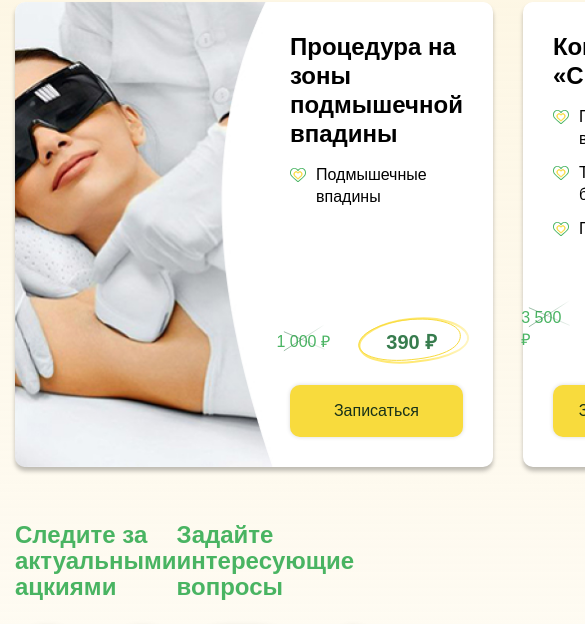
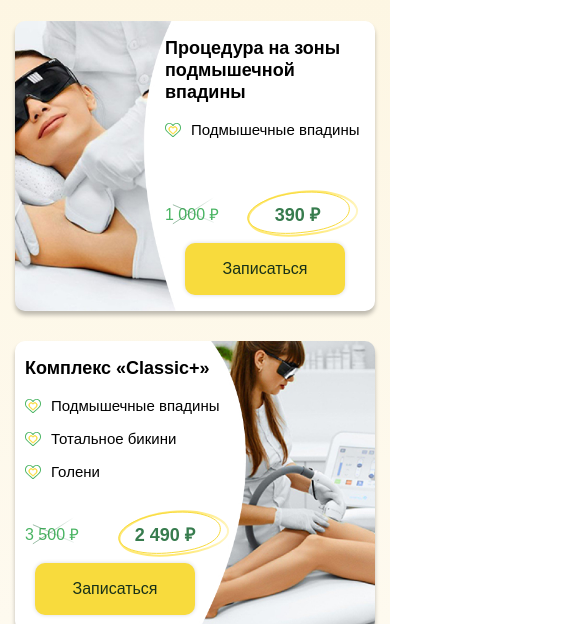
Before and after one commit to shishmaryov/laser-zone, a website: page source/benefits.html in a window 390 px wide. Shown: the part 818-1442 px from the top of the page, 585 px wide, since content can reach past the window. Drawn offline with nearby package versions, Linux system fonts and the light colour scheme; files that its build step writes are made by us from their sources; a script that the page names is missing; files whose address does not match are found by name.

Commit message:
benefits-page mobile version

```diff
--- a/source/sass/blocks/_profits.scss
+++ b/source/sass/blocks/_profits.scss
@@ -3,7 +3,7 @@
 }
 
 .profit {
-	height: 465px;
+	height: 290px;
 	box-shadow: 0px 4px 4px 0px #00000040;
 	position: relative;
 	background-repeat: no-repeat;
@@ -12,6 +12,10 @@
 	display: flex;
 	flex-direction: column;
 	justify-content: space-between;
+
+	@media(min-width: 768px) {
+		height: 465px;
+	}
 
 
 	&--1 {
@@ -31,15 +35,41 @@
 	}
 
 	&--right {
-		padding-left: 275px;
-		padding-right: 30px;
+		padding-left: 150px;
+		padding-right: 10px;
 		background-position: 0 0;
+
+		.discount__button {
+			margin-left: 10%;
+
+			@media(min-width: 768px) {
+				margin-left: 0;
+			}
+		}
+
+		@media(min-width: 768px) {
+			padding-left: 275px;
+			padding-right: 30px;
+		}
 	}
 
 	&--left {
-		padding-right: 275px;
+		padding-right: 150px;
 		background-position: 100% 100%;
-		padding-left: 30px;
+		padding-left: 10px;
+
+		.discount__button {
+			margin-left: 5%;
+
+			@media(min-width: 768px) {
+				margin-left: 0;
+			}
+		}
+
+		@media(min-width: 768px) {
+			padding-right: 275px;
+			padding-left: 30px;
+		}
 
 		.profit__img {
 			right: 0;
@@ -47,19 +77,54 @@
 	}
 
 	&__title {
-font-size: 24px;
+font-size: 18px;
+font-weight: 700;
+line-height: 22px;
+
+
+		@media(min-width: 768px) {
+			font-size: 24px;
 font-weight: 700;
 line-height: 29px;
 max-width: none;
-
+		}
 	}
 
 	.discount {
+		&__item {
+font-size: 15px;
+line-height: 21px;
+
+	@media(min-width: 768px) {
+		font-size: 18px;
+		line-height: 25.2px;
+	}
+		}
+
+
 		&__title {
-		margin-top: 30px;
+		margin-top: 16px;
+		margin-bottom: 16px;
+
+		@media(min-width: 768px) {
+			margin-top: 30px;
+			margin-bottom: 24px;
+		}
 		}
 		&__button {
-			margin-bottom: 30px;
+			margin-top: 15px;
+			margin-bottom: 16px;
+			width: 80%;
+
+			@media(min-width: 768px) {
+				margin-bottom: 30px;
+				margin-left: 0;
+				// width: 235px;
+				// padding-left: 65px;
+				// padding-right: 65px;
+				width: 100%;
+				// margin-left: calc(50% - 117.5px);
+			}
 		}
 		&__prices {
 			margin-left: calc(50% - 100px);
@@ -67,6 +132,12 @@ max-width: none;
 		&__price {
 			&--active {
 				margin-left: 56px;
+				font-size: 18px;
+
+				@media(min-width: 768px) {
+
+					font-size: 24px;
+				}
 			}
 		}
 
--- a/source/sass/pages/_benefits.scss
+++ b/source/sass/pages/_benefits.scss
@@ -1,70 +1,120 @@
-.benefits {
-	&-page {
-		background: linear-gradient(180deg, #FCF1D3 0%, rgba(252, 242, 215, 0) 100%),
-linear-gradient(0deg, #FFFFFF, #FFFFFF);
+.benefits
+{
+	@media(min-width: 768px) {
+		margin-top: 150px;
+	}
 
-	&__footer {
+	margin-top: 32px;
+
+    &-page
+    {
+        background: linear-gradient(180deg, #fcf1d3 0%, rgba(252, 242, 215, 0) 100%),
+        linear-gradient(0deg, #fff, #fff);
+
+        &__footer
+        {
             margin-top: 120px;
         }
     }
-
-	margin-top: 150px;
-	&__title {
+    &__title
+    {
         margin-top: 0;
         margin-bottom: 0;
     }
-	&__profits {
-		margin-top: 30px;
+    &__profits
+    {
         display: grid;
+
+        margin-top: 32px;
+
         gap: 30px;
+        grid-template-rows: 1fr 1fr 1fr 1fr;
+        grid-template-columns: 1fr;
+
+        @media(min-width: 1024px)
+        {
             grid-template-rows: 1fr 1fr;
             grid-template-columns: 1fr 1fr;
         }
-	&__links {
+    }
+    &__links
+    {
     	display: flex;
+    	flex-direction: column;
+
+        @media(min-width: 768px) {
+        	margin-top: 40px;
+        	flex-direction: row;
+
         margin-top: 55px;
         }
-	&__follow {
+    }
+    &__follow
+    {
+    	@media(min-width: 768px) {
     		width: 50%;
     	}
-	&__action {
+
+    }
+    &__action
+    {
+        font-size: 18px;
+        font-weight: 700;
+        line-height: 20px;
+        margin-bottom: 18px;
+        margin-top: 40px;
+
+        color: $green;
+
+        @media(min-width: 768px) {
+        	font-size: 24px;
+        	line-height: 26px;
+        	margin-bottom: 30px;
         	margin-top: 0;
-			color: $green;
-			margin-bottom: 30px;
-font-size: 24px;
-font-weight: 700;
-line-height: 26px;
         }
-		&__ask {
+    }
+    &__ask
+    {
         display: flex;
 
-			img {
+        img
+        {
             width: 33px;
             height: 33px;
         }
     }
 }
 
-.ask {
-	&__phone {
+.ask
+{
+    &__phone
+    {
+        display: flex;
+
+        margin-right: 24px;
+        padding: 16px;
+
+        text-decoration: none;
+
+        border-radius: 50px;
+        background-color: #fff;
         box-shadow: 0 0 10px rgba(0, 0, 0, .25);
-      display: flex;
+
         align-items: center;
-      border-radius: 50px;
-      text-decoration: none;
-      padding: 16px;
-      margin-right: 24px;
-      background-color: #fff;
     }
 
-	&__text {
+    &__text
+    {
         font-size: 18px;
         font-weight: 600;
         line-height: 25px;
-color: $green;
-margin-left: 12px;
-text-decoration: none;
+
         margin-top: 0;
         margin-bottom: 0;
+        margin-left: 12px;
+
+        text-decoration: none;
+
+        color: $green;
     }
 }
--- a/source/sass/style.scss
+++ b/source/sass/style.scss
@@ -11,14 +11,12 @@
 @import "common/fonts";
 @import "common/global";
 
-// Pages
+
+// Index
 @import "pages/index";
-@import "pages/benefits";
 
-// Blocks
 @import "blocks/container.scss";
 @import "blocks/section";
-
 @import "blocks/header";
 @import "blocks/nav";
 @import "blocks/promo";
@@ -31,12 +29,12 @@
 @import "blocks/versus";
 @import "blocks/price";
 @import "blocks/reviews";
-
 @import "blocks/contact";
 @import "blocks/info";
 @import "blocks/footer";
 @import "blocks/modal";
-
 @import "blocks/offer";
 
+// Benefits
+@import "pages/benefits";
 @import "blocks/profits.scss";
```
Also changed, not shown: build/css/style.css, build/css/style.min.css, build/js/index-script.js, source/js/index-script.js, 1 other file. Lines whose indentation alone changed are shown as unchanged.
